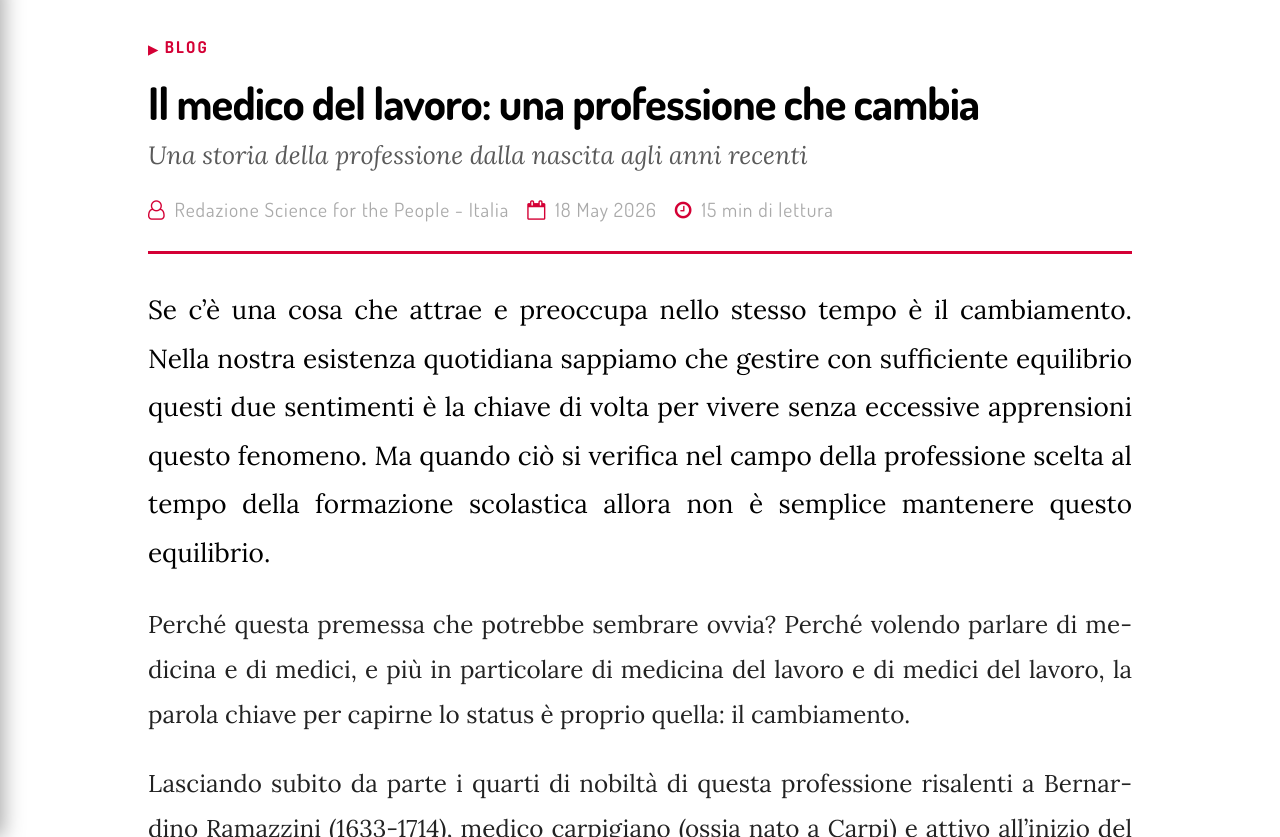
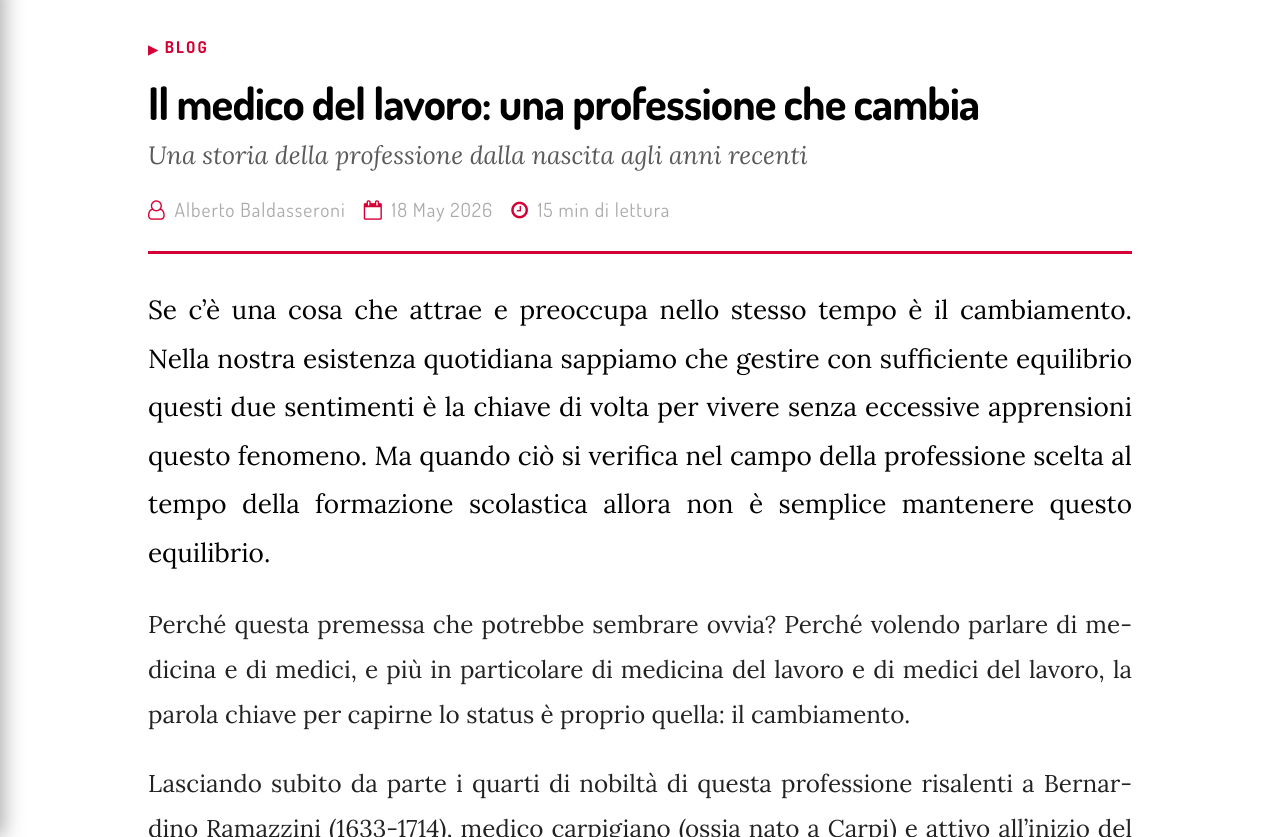
Before and after one commit to scienzadiclasse/sftp-italy.github.io, a Jekyll site: the page built from _posts/2026-05-18-Il-medico-del-lavoro.markdown, in a window 1280 px wide and 900 px high, scrolled down 465 px, cut to the strip 63-900 px from the top of the window. Built offline with Jekyll 4.4.1, drawn with Linux system fonts in a browser that asks for light colours.

Commit message:
Corregge autore articolo Il medico del lavoro: Alberto Baldasseroni
https://claude.ai/code/session_01BXgFbsVN9HTzxFZGxTmA6Q

```diff
--- a/_posts/2026-05-18-Il-medico-del-lavoro.markdown
+++ b/_posts/2026-05-18-Il-medico-del-lavoro.markdown
@@ -5,7 +5,7 @@ date: 2026-05-18
 image: "/assets/images/medico-del-lavoro.png"
 subtitle: "Una storia della professione dalla nascita agli anni recenti"
 categories: blog
-author: Redazione Science for the People - Italia
+author: Alberto Baldasseroni
 ---
 
 Se c'è una cosa che attrae e preoccupa nello stesso tempo è il cambiamento. Nella nostra esistenza quotidiana sappiamo che gestire con sufficiente equilibrio questi due sentimenti è la chiave di volta per vivere senza eccessive apprensioni questo fenomeno. Ma quando ciò si verifica nel campo della professione scelta al tempo della formazione scolastica allora non è semplice mantenere questo equilibrio.
```
